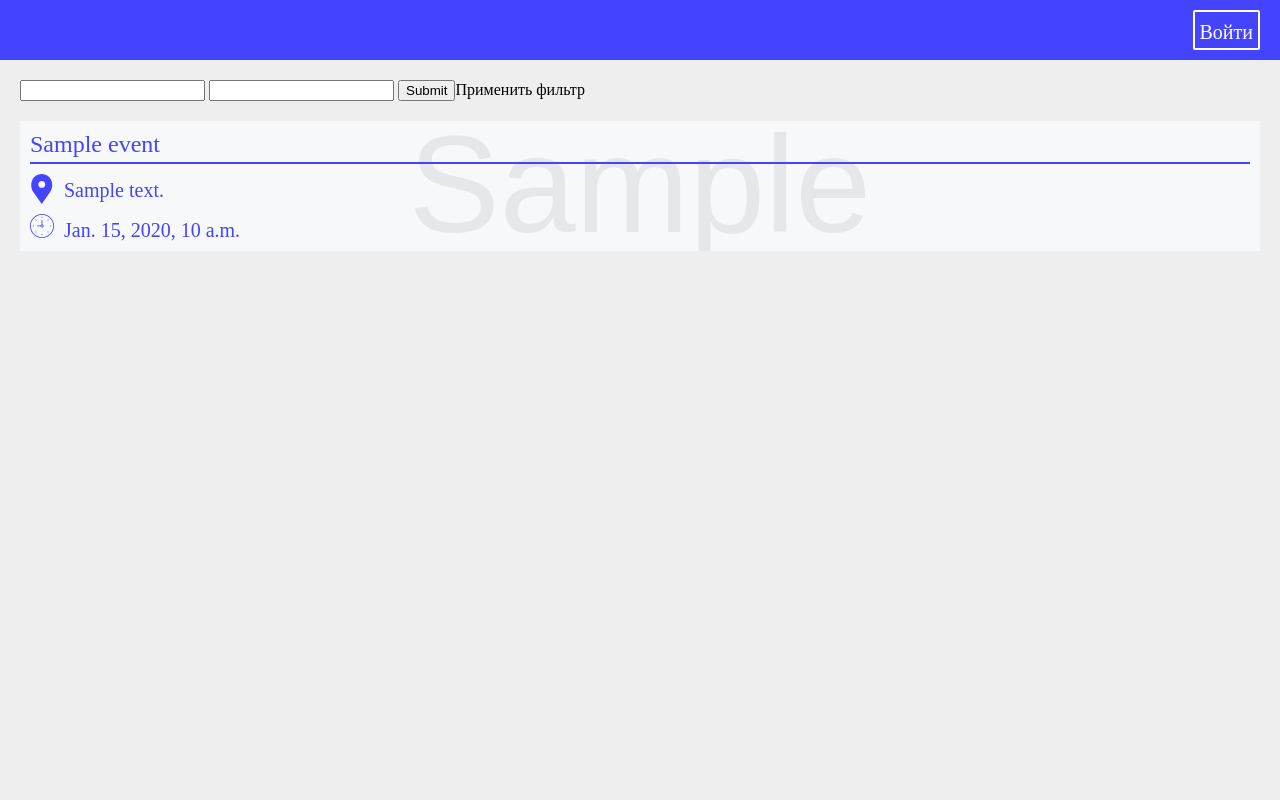
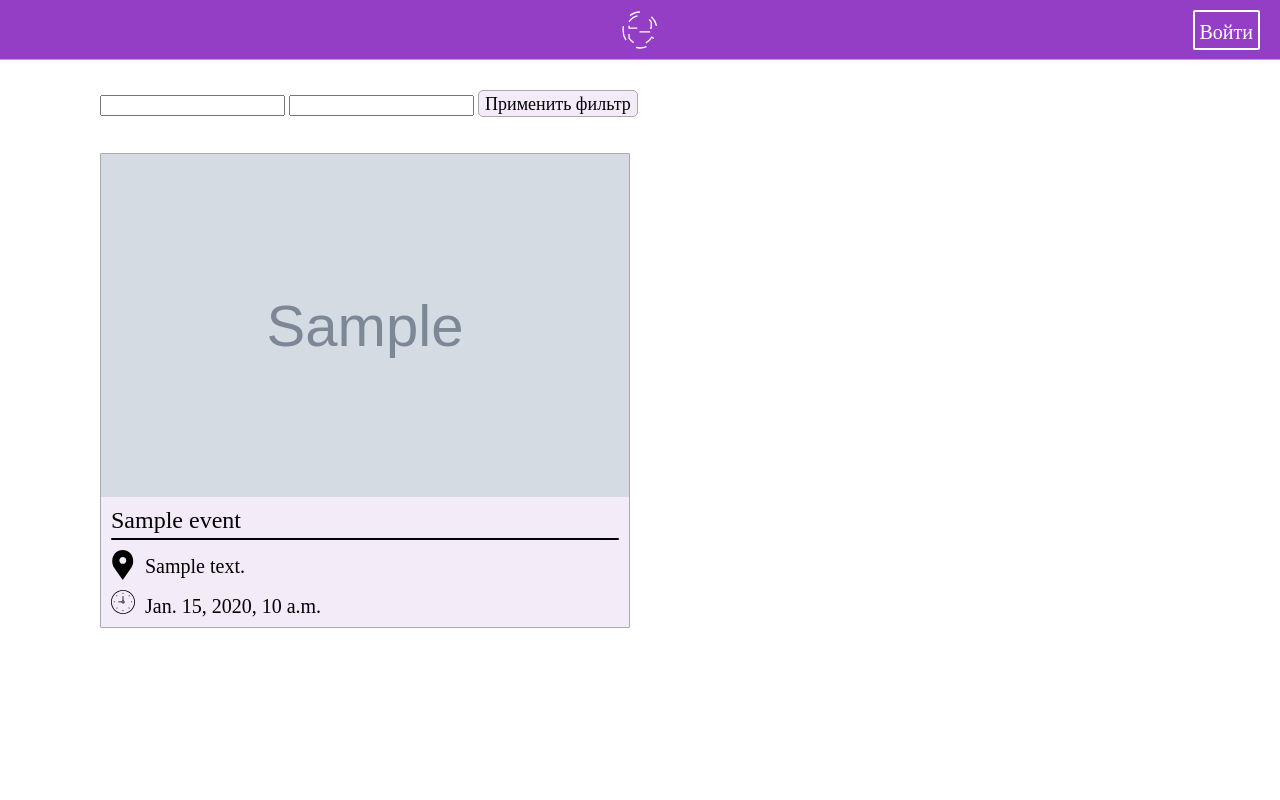
Before and after one commit to BEGEMOT9I/emanager_container, a Django app: template eManager/templates/eManager/index.html in a window 1280 px wide. Run offline with Django 3.2, Linux system fonts and the light colour scheme; the template is opened without the code that fills it: most values are stand-ins (such as "Sample title", 1, 10 or a date in 2020); grey boxes marked "Sample" are stand-in pictures; form fields are guessed from the names that the template uses.

Commit message:
changed design

```diff
--- a/eManager/static/css/style.css
+++ b/eManager/static/css/style.css
@@ -28,10 +28,58 @@ body {
 	left: 0;
 	width: 100%;
 	height: 60px;
-	background: #44f;
 	padding: 10px 20px;
+	background: #933ec5;
+	border-bottom: 1px solid #aaa;
 	box-sizing: border-box;
 	z-index: 999;
+	perspective: 1000px;
+}
+
+@keyframes icon {
+	0% {
+		stroke-dasharray: 0% 50%;
+	}
+
+	50% {
+		stroke-dasharray: 100% 0%;
+	}
+
+	100% {
+		stroke-dasharray: 0% 50%;
+	}
+}
+
+.header .icon {
+	position: absolute;
+	display: inline-flex;
+	top: 10px;
+	left: 50%;
+	width: 40px;
+	height: 40px;
+	margin-left: -20px;
+	padding: 2px;
+	box-sizing: border-box;
+}
+
+.header .icon:hover svg path {
+	fill: #fff;
+}
+
+.header .icon svg {
+	width: 100%;
+	height: 100%;
+	fill: transparent;
+	stroke-width: 10;
+	stroke-dasharray: 25% 50%;
+	stroke: #fff;
+	overflow: visible;
+	animation: icon 6s ease infinite;
+}
+
+.header .icon svg path {
+	fill: transparent;
+	transition: fill 0.5s ease;
 }
 
 .header .profile {
@@ -78,16 +181,19 @@ body {
 
 .container {
 	position: relative;
+	display: flex;
+	flex-flow: row nowrap;
+	justify-content: center;
 	width: 100%;
 	min-height: 100%;
+	padding: 80px 20px 0 20px;
 	/*height: 100%;*/
-	padding: 80px 20px 0 20px;
-	background: #eee;
 	box-sizing: border-box;
 }
 
 .wrapper {
 	position: relative;
+	max-width: 1100px;
 	width: 100%;
 	/*min-height: 100%;*/
 	height: auto;
@@ -97,43 +203,52 @@ body {
 
 /* --- Events list --- */
 
-.list .finder {
+.list {
+	padding: 80px 10px 0 10px;
+}
+
+.list .filter {
 	position: relative;
 	display: flex;
 	flex-flow: row nowrap;
 	width: 100%;
-	margin: 20px 0 40px 0;
+	margin: 0 0 10px 0;
 	padding: 10px;
-	background: #44f;
 	box-sizing: border-box;
 }
 
-.list .finder__title {
-	display: inline-block;
-	width: 120px;
-	flex: auto;
-	padding: 8px 5px 3px 5px;
+.list .filter select {
+	background: rgba(147, 62, 197, 0.1);
+	border: none;
 	font-family: Circe;
-	font-size: 20px;
-	line-height: 22px;
-	color: #fff;
-	text-align: center;
-	background: #44f;
-	border: 2px solid #fff;
-	border-radius: 2px;
+	font-size: 18px;
+	height: 29px;
+	border-radius: 5px;
 	outline: none;
-	box-sizing: border-box;
 }
 
-.list .finder__field {
+.list .filter select + * {
+	margin-left: 20px;
+}
+
+.button {
 	position: relative;
-	display: inline-flex;
-	width: 100%;
-	flex-grow: 1;
-	flex-shrink: 1;
-	margin-left: 10px;
-	box-sizing: border-box;
+	padding-top: 3px;
+	font-size: 18px;
+	font-family: Circe;
+	color: #000;
+	border: 1px solid #aaa;
+	border-radius: 5px;
+	background: rgba(147, 62, 197, 0.1);
+	box-shadow: 0 0 5px transparent;
 	cursor: pointer;
+	transform: scale(1);
+	transition: transform 0.5s ease, box-shadow 0.5s ease;
+}
+
+.button:hover {
+	transform: scale(0.95);
+	box-shadow: 0 0 5px #888;
 }
 
 .list .finder__field .text {
@@ -168,6 +283,8 @@ body {
 }
 
 .list .events {
+	display: flex;
+	flex-flow: row wrap;
 	margin: 0;
 	padding: 0;
 	list-style: none;
@@ -175,49 +292,58 @@ body {
 
 .list .events .event {
 	position: relative;
-	width: 100%;
+	width: calc(50% - 20px);
 	min-height: 120px;
 	height: auto;
-	color: #44f;
+	margin: 0 10px 20px 10px;
+	color: #000;
+	background: rgba(147, 62, 197, 0.1);
+	border: 1px solid #aaa;
+	border-radius: 1px;
+	box-shadow: 0 0px 10px 10px transparent;
+	box-sizing: border-box;
+	transform: rotateY(0);
+	transform-origin: 50% 0;
+	transition: transform 0.5s ease-out, box-shadow 0.5s ease;
+	perspective: 1000px;
 }
 
-.list .events .event:first-child {
-	margin: 20px 0;
-}
-
-.list .events .event + .event {
-	margin-bottom: 20px;
+.list .events .event:hover {
+	box-shadow: 0 10px 10px #888;
+	transform: rotateX(10deg);
 }
 
 .list .events .event .event__image {
-	position: absolute;
-	top: 0;
-	left: 0;
+	position: relative;
+	width: 100%;
+	max-height: 480px / 16 * 9;
+	height: calc((50vw - 30px) / 16 * 9);
+}
+
+.list .events .event .event__image img {
+	position: relative;
 	width: 100%;
 	height: 100%;
-	background: #fff center center no-repeat;
-    background-size: cover;
+	object-fit: cover;
 }
 
-.list .events .event .event__skin {
-	position: absolute;
-	width: 100%;
-	height: 100%;
-	background: #fff;
-	opacity: 0.8;
-}
-
-.list .events .event .event__container {
+.list .events .event .event__container,
+.list .events .event .event__content {
 	position: relative;
 	display: flex;
 	flex-flow: column nowrap;
 	justify-content: center;
 	width: 100%;
-	padding: 10px;
 	box-sizing: border-box;
 }
 
-.list .events .event .event__name, .events .event .event__name:visited, .events .event .event__name:focus {
+.list .events .event .event__content {
+	padding: 10px;
+}
+
+.list .events .event .event__name,
+.list .events .event .event__name:visited,
+.list .events .event .event__name:focus {
 	position: relative;
 	display: inline-block;
 	font-family: Circe;
@@ -231,7 +357,8 @@ body {
 	width: 100%;
 	height: 2px;
 	margin-top: 5px;
-	background: #44f;
+	background: #000;
+	border-radius: 1px;
 }
 
 .list .events .event .event__address {
@@ -242,9 +369,10 @@ body {
 }
 
 .list .events .event .event__address .address__icon {
+	flex-shrink: 0;
 	width: 24px;
 	height: 30px;
-	fill: #44f;
+	fill: #000;
 }
 
 .list .events .event .event__address .address__name {
@@ -264,7 +392,7 @@ body {
 .list .events .event .event__time .time__icon {
 	width: 24px;
 	height: 24px;
-	fill: #44f;
+	fill: #000;
 }
 
 .list .events .event .event__time .time__name {
--- a/eManager/static/js/main.js
+++ b/eManager/static/js/main.js
@@ -45,6 +45,10 @@ function FindEvents(element) {
 			$(this).hide();
 		}
 	});
+}
+
+function ToggleMenu() {
+	$('.header .menu').toggleClass('menu_show');
 }
 
 var Comment = {
--- a/eManager/templates/eManager/index.html
+++ b/eManager/templates/eManager/index.html
@@ -16,17 +16,19 @@
           {% csrf_token %}
           {{filter_form.org_id}}
           {{filter_form.order}}
-        <input type="submit">Применить фильтр</input>
+          <input class="button" type="submit" value="Применить фильтр">
         </form>
       </div>
       <ul class="events">
       {% for event in event_list %}
         <li class="event">
+          <div class="event__container">
+            <picture class="event__image">
               {% if event.image %}
-            <div class="event__image" style="background-image: url({{ event.image.url }})"></div>
-            <div class="event__skin"></div>
+                <img src="{{event.image.url}}">
               {% endif %}
-          <div class="event__container">
+            </picture>
+            <div class="event__content">
               <a class="event__name" href="{% url 'emanager:event_detail' event.id %}">{{ event.name }}</a>
               <span class="event__line"></span>
               <div class="event__address">
@@ -60,6 +62,7 @@
                 <time class="time__name">{{ event.start_date }}</time>
               </div>
             </div>
+          </div>
         </li>
       {% endfor %}
       </ul>
--- a/eManager/templates/eManager/layout.html
+++ b/eManager/templates/eManager/layout.html
@@ -21,13 +21,25 @@
 {% endblock %}
 
 <header class="header">
+  <a class="icon" href="/">
+    <svg viewBox="0 0 277.777 277.777">
+      <path d="M8.025,138.889c0,76.583,58.705,138.889,130.863,138.889c46.959,0,90.567-26.928,113.809-70.275l-24.481-13.126  C209.821,228.686,175.592,250,138.888,250c-35.024,0-66.022-18.93-84.66-47.793v-49.43h215.524v-13.889  C269.752,62.305,211.047,0,138.888,0S8.025,62.305,8.025,138.889z M54.228,75.57c18.638-28.863,49.636-47.793,84.66-47.793  c36.505,0,68.634,20.564,86.955,51.505V125H54.228V75.57z" fill="none"/>
+    </svg>
+  </a>
 	{% if user.is_authenticated %}
     <div class="profile">
-        <a href="{% url 'emanager:UserProfileView' %}">{{ user.username }}</a>
+      <span onclick="ToggleMenu()">{{ user.username }}</span>
     </div>
 		<div class="exit">
 			<a href="{% url 'emanager:logout' %}">Выйти</a>
 		</div>
+    <nav class="menu">
+      <a href="{% url 'emanager:UserProfileView' %}">Профиль</a>
+      <a href="{% url 'emanager:UserEditView' %}">Редактировать данные</a>
+      <a href="{% url 'emanager:UserOrganizationsView' %}">Организации</a>
+      <a href="{% url 'emanager:UserEventsView' %}">События</a>
+      <a href="{% url 'emanager:UserCommentsView' %}">Комментарии</a>
+    </nav>
 	{% else %}
 		<div class="enter">
 			<a href="{% url 'emanager:login' %}">Войти</a>
--- a/eManager/templates/eManager/profile/comments.html
+++ b/eManager/templates/eManager/profile/comments.html
@@ -1,9 +1,7 @@
 {% extends "eManager/layout.html" %}
-{% load menu %}
 
 {% block content %}
 <main class="container user-page" data-controller="">
-  {% menu %}
 	<section class="wrapper">
     <div class="user-page__title comments__title">
       <span class="title__text">Комментарии:</span>
--- a/eManager/templates/eManager/profile/edit.html
+++ b/eManager/templates/eManager/profile/edit.html
@@ -1,9 +1,7 @@
 {% extends "eManager/layout.html" %}
-{% load menu %}
 
 {% block content %}
 <main class="container user-page" data-controller="">
-  {% menu %}
   <section class="wrapper">
     <div class="user-page__title events__title">
       <span class="title__text">Информация о пользователе</span>
--- a/eManager/templates/eManager/profile/events.html
+++ b/eManager/templates/eManager/profile/events.html
@@ -1,9 +1,7 @@
 {% extends "eManager/layout.html" %}
-{% load menu %}
 
 {% block content %}
 <main class="container user-page" data-controller="">
-  {% menu %}
 	<section class="wrapper">
   	<div class="user-page__title events__title">
   		<span class="title__text">События:</span>
--- a/eManager/templates/eManager/profile/index.html
+++ b/eManager/templates/eManager/profile/index.html
@@ -1,9 +1,7 @@
 {% extends "eManager/layout.html" %}
-{% load menu %}
 
 {% block content %}
 <main class="container user-page" data-controller="">
-  {% menu %}
 	<section class="wrapper">
   	<div class="user-page__title events__title">
   		<span class="title__text">Информация о пользователе</span>
--- a/eManager/templates/eManager/profile/organizations.html
+++ b/eManager/templates/eManager/profile/organizations.html
@@ -1,9 +1,7 @@
 {% extends "eManager/layout.html" %}
-{% load menu %}
 
 {% block content %}
 <main class="container user-page" data-controller="">
-  {% menu %}
 	<section class="wrapper">
   	<div class="user-page__title organizations__title">
   		<span class="title__text">Организации:</span>
```
Also changed, not shown: other parts of eManager/static/css/style.css (+167 -117 lines), eManager/templates/eManager/event/detail.html (+21 -14 lines), 1 other file. Lines whose indentation alone changed are shown as unchanged.
